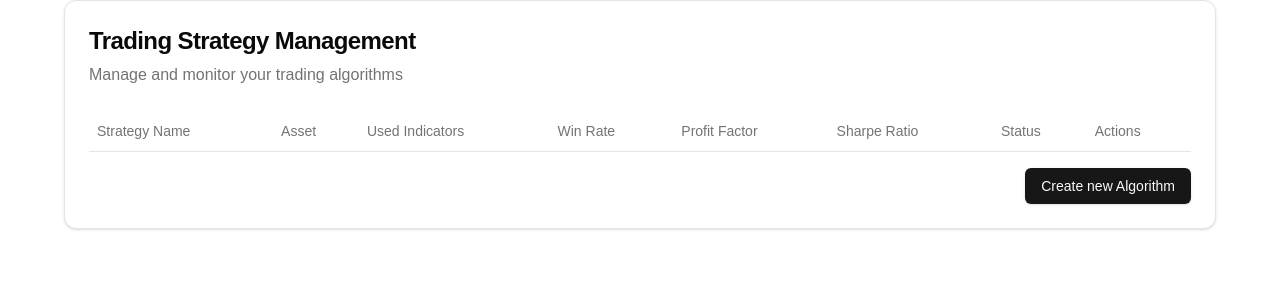
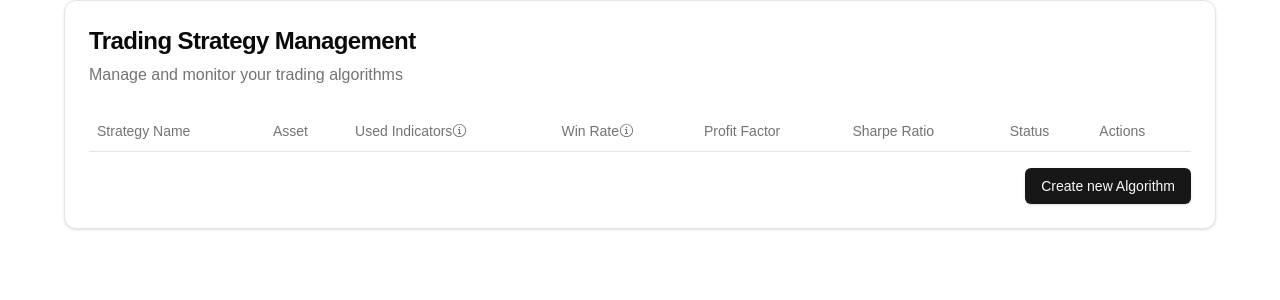
Before and after one commit to jkim1708/EvoTraderDemo, a Next.js app in the folder my-app/: page /strategy-management in a window 1280 px wide. Shown: the top 300 px of the page. Built offline with nearby package versions, Linux system fonts and the light colour scheme.

Commit message:
adds tooltin and bigger timerange in alayze

```diff
--- a/my-app/components/enhanced-trading-asset-viewer.tsx
+++ b/my-app/components/enhanced-trading-asset-viewer.tsx
@@ -132,7 +132,7 @@ const EnhancedTradingAssetViewer = observer(() => {
         }, [pathStrategyName]);
 
         useEffect(() => {
-            const tickSeries: SampleAssetData = generateData(new Date(startDate), new Date(endDate), asset);
+            const tickSeries: SampleAssetData = generateData(new Date(startDate), new Date(endDate), asset,5);
             const candleStickSeries: CandleStickChart[] = transformToCandleStickSeries(tickSeries, frequency) ?? [];
 
             setData(candleStickSeries);
--- a/my-app/components/strategy-dialog.tsx
+++ b/my-app/components/strategy-dialog.tsx
@@ -60,7 +60,7 @@ export default function StrategyDialog({ strategy, onClose }) {
                     </div>
 
                     <div className="h-[300px]">
-                      <CandleStickChartDialog generatedData={generateData(getDateTwoDaysBefore(new Date()), new Date(), "EURUSD")} asset="EURUSD" />
+                      <CandleStickChartDialog generatedData={generateData(new Date('01-01-2013'), new Date(), "EURUSD", 60*24*7)} asset="EURUSD" />
                     </div>
 
                     <div className="space-y-4">
--- a/my-app/components/strategy-table.tsx
+++ b/my-app/components/strategy-table.tsx
@@ -6,6 +6,8 @@ import {TradingStrategy} from "@/store/RootStore";
 import {observer} from "mobx-react-lite";
 import React, {useEffect, useState} from "react";
 import {useRouter} from "next/navigation";
+import {InfoCircledIcon} from "@radix-ui/react-icons";
+import TooltipWrapper from "@/lib/tooltip";
 
 
 // eslint-disable-next-line @typescript-eslint/ban-ts-comment
@@ -29,7 +31,7 @@ const StrategyTable = observer(({onAnalyze}: { onAnalyze: (strategy: TradingStra
 
         const updateWinRate = () => {
             tradingStrategies.forEach(strategy => {
-                if(strategy.status === "inactive") return;
+                if (strategy.status === "inactive") return;
                 strategy.winRate = getRandomBetween20And80();
                 strategy.profitFactor = getRandomBetween20And80();
                 strategy.sharpeRatio = getRandomSharpeRatio();
@@ -60,8 +62,18 @@ const StrategyTable = observer(({onAnalyze}: { onAnalyze: (strategy: TradingStra
                 <TableRow>
                     <TableHead>Strategy Name</TableHead>
                     <TableHead>Asset</TableHead>
-                    <TableHead>Used Indicators</TableHead>
-                    <TableHead>Win Rate</TableHead>
+                    <TableHead>
+                        <div className="flex items-center">
+                            Used Indicators <TooltipWrapper
+                            content={"used indicators to generate the trading algorithm"}><InfoCircledIcon/></TooltipWrapper>
+                        </div>
+                    </TableHead>
+                    <TableHead>
+                        <div className="flex items-center">
+                            Win Rate <TooltipWrapper
+                            content={"win rate of executed trades"}><InfoCircledIcon/></TooltipWrapper>
+                        </div>
+                    </TableHead>
                 <TableHead>Profit Factor</TableHead>
                 <TableHead>Sharpe Ratio</TableHead>
                 <TableHead>Status</TableHead>
@@ -82,7 +94,7 @@ const StrategyTable = observer(({onAnalyze}: { onAnalyze: (strategy: TradingStra
                         ))}
                     </div>
                 </TableCell>
-                        <TableCell className="text-orange-500">{strategy.winRate}</TableCell>
+                <TableCell className="text-blue-500">{strategy.winRate}</TableCell>
                 <TableCell>{strategy.profitFactor}</TableCell>
                 <TableCell>{strategy.sharpeRatio}</TableCell>
                 <TableCell>
--- /dev/null
+++ b/my-app/lib/tooltip.tsx
@@ -0,0 +1,23 @@
+import * as Tooltip from "@radix-ui/react-tooltip";
+
+// eslint-disable-next-line @typescript-eslint/ban-ts-comment
+// @ts-expect-error
+const TooltipWrapper = ({children,content}) => {
+    return (
+        <Tooltip.Provider>
+            <Tooltip.Root>
+                <Tooltip.Trigger asChild>
+                        {children}
+                </Tooltip.Trigger>
+                <Tooltip.Portal>
+                    <Tooltip.Content className="TooltipContent" sideOffset={5}>
+                        {content}
+                        <Tooltip.Arrow className="TooltipArrow" />
+                    </Tooltip.Content>
+                </Tooltip.Portal>
+            </Tooltip.Root>
+        </Tooltip.Provider>
+    );
+};
+
+export default TooltipWrapper;
--- a/my-app/package.json
+++ b/my-app/package.json
@@ -11,12 +11,13 @@
   },
   "dependencies": {
     "@radix-ui/react-dialog": "^1.1.2",
-    "@radix-ui/react-icons": "^1.3.1",
+    "@radix-ui/react-icons": "^1.3.2",
     "@radix-ui/react-label": "^2.1.0",
     "@radix-ui/react-select": "^2.1.2",
     "@radix-ui/react-slot": "^1.1.0",
     "@radix-ui/react-switch": "^1.1.1",
     "@radix-ui/react-tabs": "^1.1.1",
+    "@radix-ui/react-tooltip": "^1.1.4",
     "class-variance-authority": "^0.7.0",
     "clsx": "^2.1.1",
     "lucide-react": "^0.454.0",
--- a/my-app/utils.ts
+++ b/my-app/utils.ts
@@ -2,11 +2,13 @@ import {ReferencedArea} from "@/components/ui/candleStickChart";
 
 export type SampleAssetData = {
     date: Date
-    value: number
+    value: number,
+    granularity: number
 }[]
 
 // Generate sample data
-export const generateData = (startDate: Date, endDate: Date, asset: string): SampleAssetData => {
+//granularity: number): SampleAssetData => {
+export const generateData = (startDate: Date, endDate: Date, asset: string, granularity: number): SampleAssetData => {
     const data = []
     let currentDate = new Date(startDate)
     let value = 1
@@ -23,7 +25,7 @@ export const generateData = (startDate: Date, endDate: Date, asset: string): Sam
             date: currentDate,
             value: Math.max(0, value)
         })
-        currentDate = addMinutesToDate(currentDate, 5) // Increment by 1 hour for granularity
+        currentDate = addMinutesToDate(currentDate, granularity) // Increment by 1 hour for granularity
     }
 
     return data
```
Also changed, not shown: 1 other file (tests, documents, lock files or other folders). Lines whose indentation alone changed are shown as unchanged.
